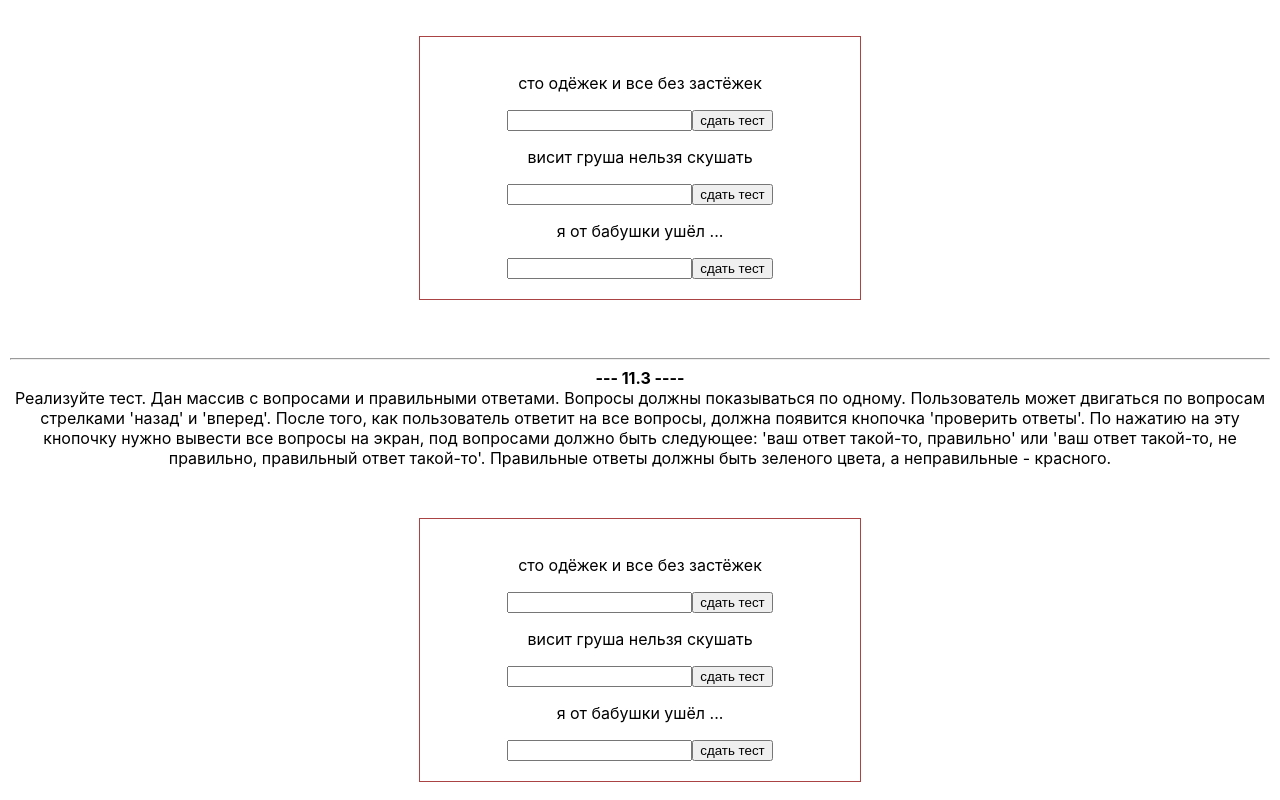
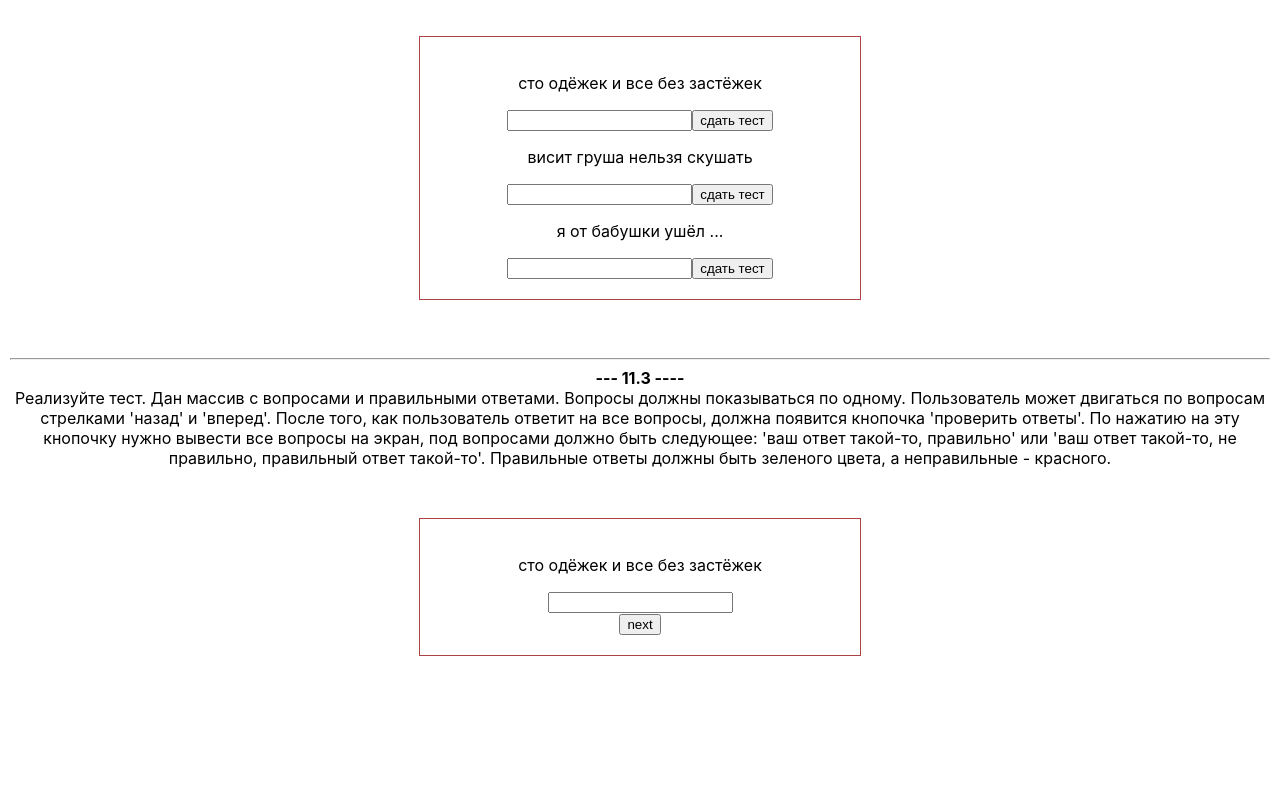
Before and after one commit to PavelNestor/reactTest, a React (Create React App) app in the folder l1/my-app/: page /lesson11 in a window 1280 px wide. Shown: the part 742-1542 px from the top of the page. After the commit the page ends 1438 px from the top, so only its background shows below. Built offline with nearby package versions, Linux system fonts and the light colour scheme.

Commit message:
finish task 11.3

```diff
--- a/l1/my-app/src/lessons/styles.module.scss
+++ b/l1/my-app/src/lessons/styles.module.scss
@@ -67,6 +67,10 @@ th{
   display: inline;
 }
 
+.displayNone {
+  display: none;
+}
+
 .rounded {
   width: 200px;
   margin: 10px auto;
--- a/l1/my-app/src/lessons/task113.js
+++ b/l1/my-app/src/lessons/task113.js
@@ -21,6 +21,8 @@ export default function Task109() {
     ]);
 
     const [answer, setAnswer] = React.useState({});
+    const [point, setPoint] = React.useState(0);
+    const [isFinish, setIsFinish] = React.useState(false);
 
     const handleChange = event => {
         const value = event.target.value;
@@ -30,41 +32,55 @@ export default function Task109() {
     }
 
     const handleClick = event => {
-        test[event.target.name].isAnswered = !test[event.target.name].isAnswered;
-        setTest(test.concat());
+        const name = event.target.name;
+        if (name === 'next') {
+            let newPoint = point + 1;
+            if (newPoint >= test.length) {
+                newPoint = test.length - 1;
             }
+            setPoint(newPoint);
+        } else if (name === 'prev') {
+            let newPoint = point - 1;
+            if (newPoint <= 0) {
+                newPoint = 0;
+            }
+            setPoint(newPoint);
+        } else {
+            setIsFinish(!isFinish)
+        }
+        setAnswer();
+    };
 
     return (
         <div className={styles.BorderRed}>
-            {test.map((item, index) => (
-                <div key={index}>
-                    <p>{item.question}</p>
-                    {console.log(answer[index] == test[index])}
-                   { item.isAnswered
-                        ?
-                        <After
-                            text={answer[index]}
-                            isRight={answer[index] === item.answer}
-                            answer={item.answer}
-                        />
+            {isFinish ?
+                <After />
                 :
-                        <Before
-                            index={index}
+                <Quastion
+                    index={point}
+                    question={test[point].question}
                     onHandleChange={handleChange}
                     onHandleClick={handleClick}
+                    last={test.length - 1}
                 />
             }
-                </div>
-            ))}
+
         </div>
     );
 };
 
-const Before = props => {
+const Quastion = props => {
     return (
         <div>
+            <p>{props.question}</p>
             <input type="text" name={props.index} onChange={props.onHandleChange} />
-            <button onClick={props.onHandleClick} name={props.index}>сдать тест</button>
+            <br />
+            <button onClick={props.onHandleClick} name='prev'
+                className={props.index === 0 ? styles.displayNone : styles.displayInline}>prev</button>
+            <button onClick={props.onHandleClick} name='next'
+                className={props.index === props.last ? styles.displayNone : styles.displayInline}>next</button>
+            <button onClick={props.onHandleClick} name='check'
+                className={props.index === props.last ? styles.displayInline : styles.displayNone}>check</button>
         </div>
     );
 };
```
Lines whose indentation alone changed are shown as unchanged.
